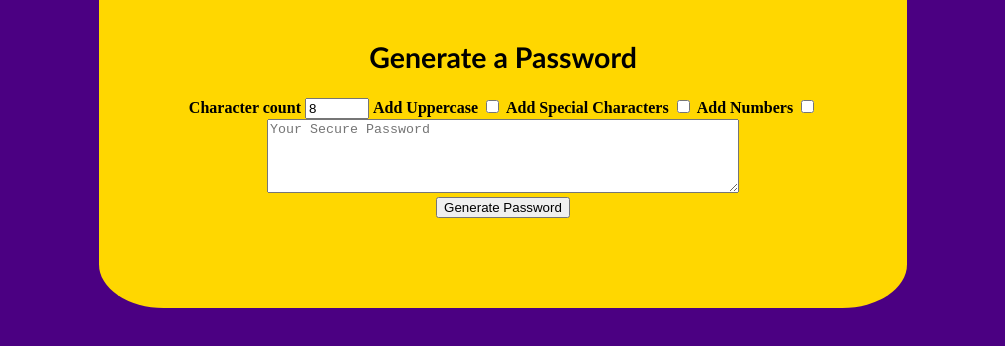
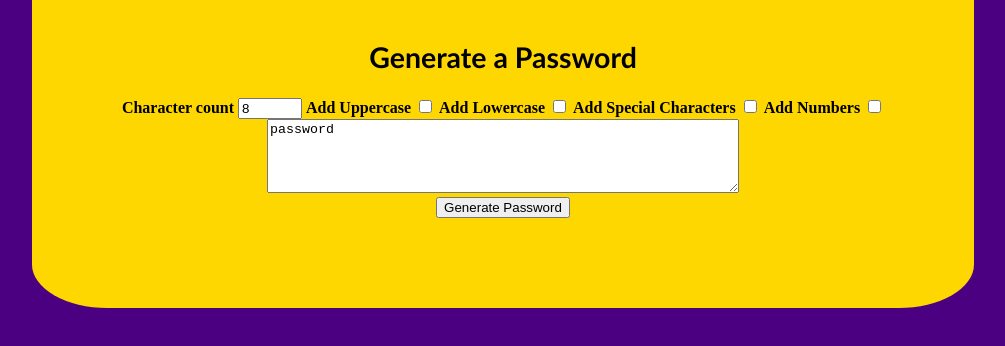
Before and after one commit to ChrisTR1021/Lets_make_a_Password_Generator, a plain HTML site: page Develop/index.html in a window 1280 px wide. Both pictures are taken after a click on the button "Generate Password". Shown: the part 372-718 px from the top of the page, without its empty margins (137-1142 px from the left). Drawn offline with Linux system fonts and the light colour scheme.

Commit message:
re added characters for function

```diff
--- a/Develop/index.html
+++ b/Develop/index.html
@@ -20,6 +20,8 @@
     id="characterLimit">
     <label for="addUppercase">Add Uppercase</label>
     <input type="checkbox" id="addUppercase">
+    <label for="addLowercase">Add Lowercase</label>
+    <input type="checkbox" id="addLowercase">
     <label for="addSymbols">Add Special Characters</label>
     <input type="checkbox" id="addSymbols">
     <label for="addNumbers">Add Numbers</label>
--- a/Develop/script.js
+++ b/Develop/script.js
@@ -1,6 +1,7 @@
 // Assignment Code
 const characterLimitElement = document.getElementById("characterLimit");
 const addUppercaseElement = document.getElementById("addUppercase");
+const addLowercaseElement = document.getElementById("addLowercase");
 const generatordetails = document.getElementById("generatordetails");
 const generateBtn = document.getElementById("generate");
 const addNumbersElement = document.getElementById("addNumbers");
@@ -11,38 +12,21 @@ const lowercaseChars = ["a", "b", "c", "d", "e", "f", "g", "h", "i", "j", "k", "
 const symbolChars = ["!", "@", "#", "$", "%", "^", "&", "*",];
 const numberChar = ["0","1","2","3","4","5","6","7","8","9"];
 
-// function passwordBeingGenerated(
-//   characterlimit,
-//   addUppercase,
-//   addnumbers,
-//   addsymbols
-// ) {
-//   let charcodes = lowercase_CHAR_CODES;
-//   if (addUppercase) charcodes = chardcodes.concat(uppercase_CHAR_CODES);
-//   if (addnumbers) charcodes = charcodes(number_char_codes);
-//   if (addsymbols) charcodes = chardcodes.concat(symbol_CHAR_CODES);
-//   return charcodes
-// }
 
-// function arraylowerandhigher(low, high) {
-//   const array = [];
-//   for (let i = low; i <= high; i++) {
-//     array.push(i);
-//   }
-//   return array;
-// }
+function generatePassword() {
+  const limit = characterLimitElement.value;
+  const symbolsincluded = addSymbolsElement.checked;
+  const addUppercase = addUppercaseElement.checked;
+  const addLowercase = addLowercaseElement.checked;
+  const numbersincluded = addNumbersElement.checked;
+  let newPassword = "password"
+  return newPassword;
+}
 
 // Add event listener to generate button
 generateBtn.addEventListener("click", (e) => {
   e.preventDefault();
-  const limit = characterLimitElement.value;
-  const symbolsincluded = addSymbolsElement.checked;
-  const addUppercase = addUppercaseElement.checked;
-  const numbersincluded = addNumbersElement.checked;
-  const password = passwordBeingGenerated(
-    limit,
-    addUppercase,
-    symbolsincluded,
-    numbersincluded
-  );
+  const password = generatePassword()
+  passwordElement = document.querySelector("#password")
+  passwordElement.value = password;
 });
```
